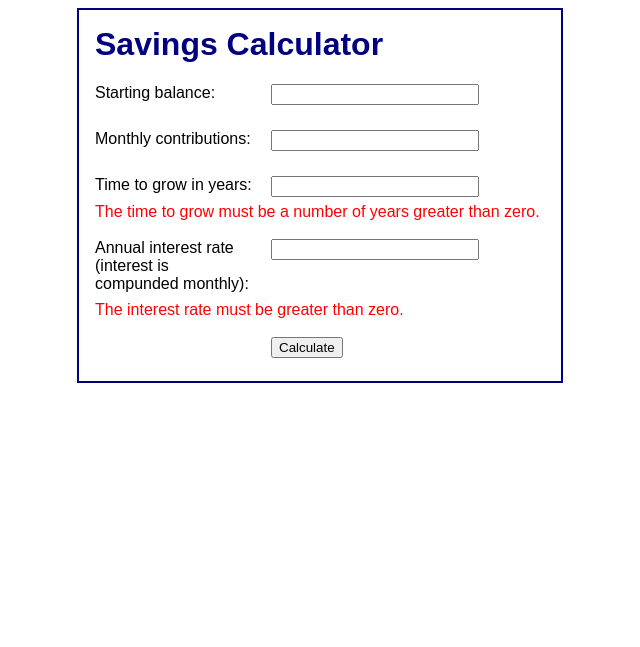
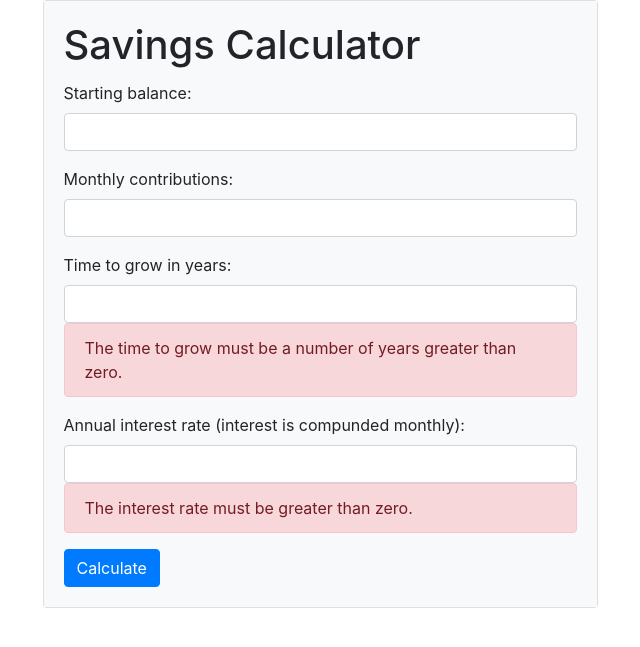
Before and after one commit to burtoja/cs6252_lab01, a PHP site: page /display_savings.php in a window 1280 px wide. Shown: the top 647 px of the page, without its empty margins (320-960 px from the left). Run offline with PHP 8.4, Linux system fonts and the light colour scheme; some libraries are stand-ins or nearby versions.

Commit message:
Added Bootstrp styling.

```diff
--- a/display_savings.php
+++ b/display_savings.php
@@ -48,16 +48,26 @@ $current_value = $starting_balance;
 ?>
 <!DOCTYPE html>
 <html>
+<head>
 
-<head>
-<title>Annual Savings</title>
-<link rel="stylesheet" type="text/css" href="main.css">
+	<meta charset="utf-8">
+  	<meta name="viewport" content="width=device-width, initial-scale=1, shrink-to-fit=no">
+  	<meta name="description" content="">
+  	<meta name="author" content="">
+
+    <title>Savings Calculator</title>
+
+    <!-- Bootstrap core CSS -->
+  	<link href="vendor/bootstrap/css/bootstrap.min.css" rel="stylesheet">
+
 </head>
 
 <body>
-	<main>
-		<h1>Annual Savings</h1>
-		<table>
+<div class="container">
+<div class="card mx-auto w-50">
+<div class="card-body bg-light">
+    <h1 class="card-title">Annual Savings</h1>
+		<table class="table table-striped">
 			<thead>
 				<tr>
 					<th>Year</th>
@@ -83,6 +93,12 @@ $current_value = $starting_balance;
 			</tbody>
 		</table>
 
-	</main>
+</div>
+</div>
+</div>
+
+<!-- Bootstrap core JavaScript -->
+<script src="vendor/jquery/jquery.slim.min.js"></script>
+<script src="vendor/bootstrap/js/bootstrap.bundle.min.js"></script>
 </body>
 </html>
--- a/index.php
+++ b/index.php
@@ -17,73 +17,87 @@ if (!isset ($interest_rate)) {
 <!DOCTYPE html>
 <html>
 <head>
+
+	<meta charset="utf-8">
+  	<meta name="viewport" content="width=device-width, initial-scale=1, shrink-to-fit=no">
+  	<meta name="description" content="">
+  	<meta name="author" content="">
+
     <title>Savings Calculator</title>
-    <link rel="stylesheet" type="text/css" href="main.css">
+
+    <!-- Bootstrap core CSS -->
+  	<link href="vendor/bootstrap/css/bootstrap.min.css" rel="stylesheet">
+
 </head>
 
 <body>
-<main>
-    <h1>Savings Calculator</h1>
-    <?php if (!empty($error_message)) { ?>
-        <div id="error_message">
-            <p class="error"><?php echo $error_message; ?></p>
-        </div>
-    <?php } ?>
+<div class="container">
+<div class="card mx-auto w-50">
+<div class="card-body bg-light">
+    <h1 class="card-title">Savings Calculator</h1>
     <form action="display_savings.php" method="post">
-        <div id="data">
-            <label>Starting balance:</label>
-            <input type="text"
-                   name="starting_balance"
-                   value="<?php echo htmlspecialchars($starting_balance); ?>">
-            <br>
+        <div class="form-group">
+            <label >Starting balance:</label>
+            <input 	class="form-control"
+            		type="text"
+                   	name="starting_balance"
+                   	value="<?php echo htmlspecialchars($starting_balance); ?>">
+
             <?php if (!empty($error_message_balance)) { ?>
-        		<div id="error_message">
-            	<span class="error"><?php echo $error_message_balance; ?></span>
+        		<div class="alert alert-danger" role="alert">
+            		<?php echo $error_message_balance; ?>
         		</div>
     			<?php } ?>
-            <br>
+        </div>
+        <div class="form-group">
+            <label>Monthly contributions:</label>
+            <input 	class="form-control"
+            		type="text"
+                   	name="monthly_contributions"
+                   	value="<?php echo htmlspecialchars($monthly_contribution); ?>">
 
-            <label>Monthly contributions:</label>
-            <input type="text"
-                   name="monthly_contributions"
-                   value="<?php echo htmlspecialchars($monthly_contribution); ?>">
-            <br>
             <?php if (!empty($error_message_contribution)) { ?>
-        		<div id="error_message">
-            	<span class="error"><?php echo $error_message_contribution; ?></span>
+        		<div class="alert alert-danger" role="alert">
+            		<?php echo $error_message_contribution; ?>
         		</div>
     			<?php } ?>
-            <br>
+         </div>
+         <div class="form-group">
+            <label>Time to grow in years:</label>
+            <input 	class="form-control"
+            		type="text"
+                   	name="years"
+                   	value="<?php echo htmlspecialchars($years); ?>">
 
-            <label>Time to grow in years:</label>
-            <input type="text"
-                   name="years"
-                   value="<?php echo htmlspecialchars($years); ?>">
-            <br>
             <?php if (!empty($error_message_years)) { ?>
-        		<div id="error_message">
-            	<span class="error"><?php echo $error_message_years; ?></span>
+        		<div class="alert alert-danger" role="alert">
+            		<?php echo $error_message_years; ?>
         		</div>
     			<?php } ?>
-            <br>
-
+        </div>
+        <div class="form-group">
             <label>Annual interest rate (interest is compunded monthly):</label>
-            <input type="text"
-            	   name="interest_rate"
-                   value="<?php echo htmlspecialchars($interest_rate); ?>"> <br>
+            <input 	class="form-control"
+            		type="text"
+            	   	name="interest_rate"
+                   	value="<?php echo htmlspecialchars($interest_rate); ?>">
 			<?php if (!empty($error_message_rate)) { ?>
-        		<div id="error_message">
-            	<span class="error"><?php echo $error_message_rate; ?></span>
+        		<div class="alert alert-danger" role="alert">
+            		<?php echo $error_message_rate; ?>
         		</div>
     			<?php } ?>
-            <br>
         </div>
+		<button type="submit" class="btn btn-primary">Calculate</button>
 
-        <div id="buttons">
-            <label>&nbsp;</label> <input type="submit" value="Calculate"><br>
-        </div>
 
     </form>
-</main>
+</div>
+</div>
+</div>
+
+<!-- Bootstrap core JavaScript -->
+<script src="vendor/jquery/jquery.slim.min.js"></script>
+<script src="vendor/bootstrap/js/bootstrap.bundle.min.js"></script>
+
 </body>
 </html>
```
Also changed, not shown: main.css (+9 -0 lines).
